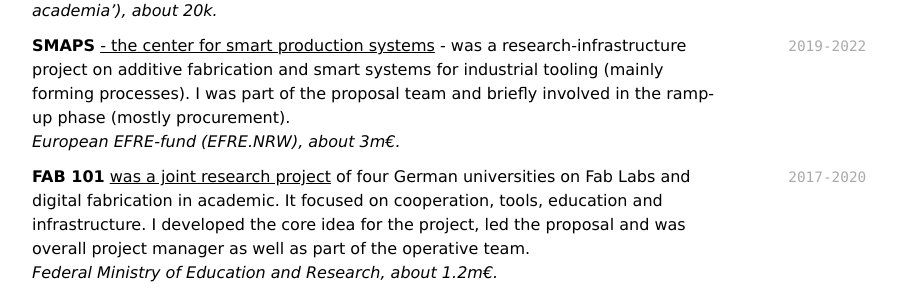
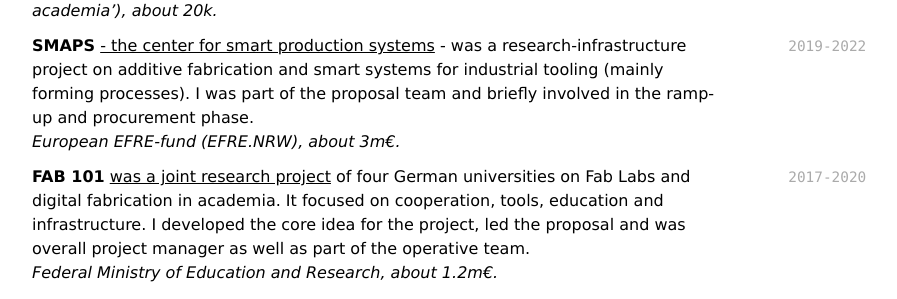
Before and after one commit to oliverstickel/oliverstickel.github.io, a Jekyll site: the page built from index.md, in a window 1280 px wide and 900 px high, scrolled down 1186 px. Shown: the part 224-523 px from the top of the window, without its empty margins (300-1197 px from the left). Built offline with Jekyll 4.4.1, drawn with Linux system fonts in a browser that asks for light colours; nearby versions of some CDN libraries; a style sheet for code colours, icons or effects is not loaded.

Commit message:
Update index.md

```diff
--- a/index.md
+++ b/index.md
@@ -52,11 +52,11 @@ Fab Lab Manager & Founder
 *Stiftung Innovation in der Hochschullehre ('foundation for digital teaching in academia'), about 20k.*
 
 `2019-2022`
-**SMAPS** [- the center for smart production systems](https://www.smaps.org/) - was a research-infrastructure project on additive fabrication and smart systems for industrial tooling (mainly forming processes). I was part of the proposal team and briefly involved in the ramp-up phase (mostly procurement).
+**SMAPS** [- the center for smart production systems](https://www.smaps.org/) - was a research-infrastructure project on additive fabrication and smart systems for industrial tooling (mainly forming processes). I was part of the proposal team and briefly involved in the ramp-up and procurement phase.
 *European EFRE-fund (EFRE.NRW), about 3m€.*
 
 `2017-2020`
-**FAB 101** [was a joint research project](https://fab101.de) of four German universities on Fab Labs and digital fabrication in academic. It focused on cooperation, tools, education and infrastructure. I developed the core idea for the project, led the proposal and was overall project manager as well as part of the operative team.
+**FAB 101** [was a joint research project](https://fab101.de) of four German universities on Fab Labs and digital fabrication in academia. It focused on cooperation, tools, education and infrastructure. I developed the core idea for the project, led the proposal and was overall project manager as well as part of the operative team.
 *Federal Ministry of Education and Research, about 1.2m€.*
 
 `2016-2018`
```
